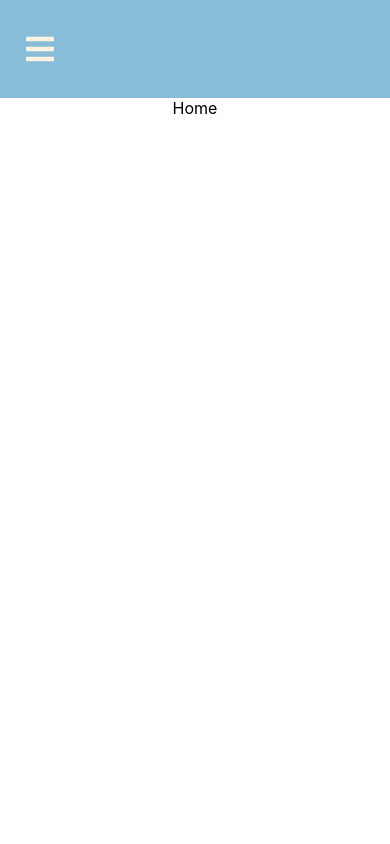
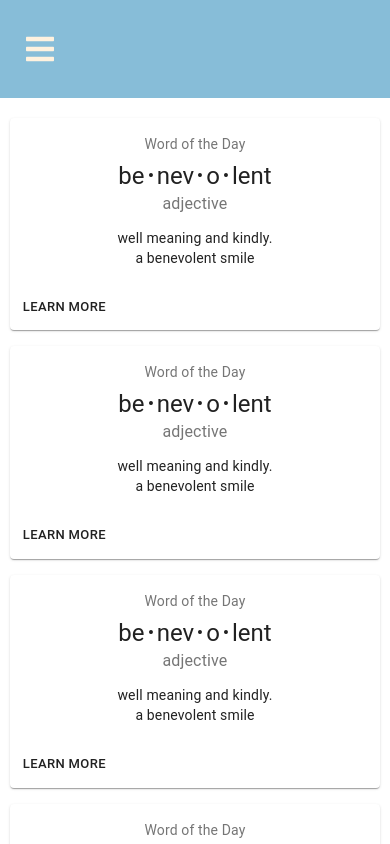
Before and after one commit to dajalac/gerenciador_de_profissionais, a React (Create React App) app in the folder frontend/: page / in a window 390 px wide. Shown: the top 844 px of the page. Built offline with nearby package versions, Linux system fonts and the light colour scheme.

Commit message:
home screen v.1

```diff
--- a/frontend/package.json
+++ b/frontend/package.json
@@ -4,6 +4,7 @@
   "proxy": "http://127.0.0.1:5000",
   "private": true,
   "dependencies": {
+    "@material-ui/core": "^4.11.4",
     "@testing-library/jest-dom": "^5.14.1",
     "@testing-library/react": "^11.2.7",
     "@testing-library/user-event": "^12.8.3",
--- a/frontend/src/App.css
+++ b/frontend/src/App.css
@@ -2,37 +2,7 @@
   text-align: center;
 }
 
-.App-logo {
-  height: 40vmin;
-  pointer-events: none;
+.center{
+  display: flex ;
+  justify-content:center ;
 }
-
-@media (prefers-reduced-motion: no-preference) {
-  .App-logo {
-    animation: App-logo-spin infinite 20s linear;
-  }
-}
-
-.App-header {
-  background-color: #282c34;
-  min-height: 100vh;
-  display: flex;
-  flex-direction: column;
-  align-items: center;
-  justify-content: center;
-  font-size: calc(10px + 2vmin);
-  color: white;
-}
-
-.App-link {
-  color: #61dafb;
-}
-
-@keyframes App-logo-spin {
-  from {
-    transform: rotate(0deg);
-  }
-  to {
-    transform: rotate(360deg);
-  }
-}
--- /dev/null
+++ b/frontend/src/components/Cards/card.js
@@ -0,0 +1,55 @@
+import React from 'react';
+import { makeStyles } from '@material-ui/core/styles';
+import Card from '@material-ui/core/Card';
+import CardActions from '@material-ui/core/CardActions';
+import CardContent from '@material-ui/core/CardContent';
+import Button from '@material-ui/core/Button';
+import Typography from '@material-ui/core/Typography';
+
+const useStyles = makeStyles({
+    root: {
+      minWidth: 275,
+    },
+    bullet: {
+      display: 'inline-block',
+      margin: '0 2px',
+      transform: 'scale(0.8)',
+    },
+    title: {
+      fontSize: 14,
+    },
+    pos: {
+        marginBottom: 12,
+      },
+    });
+
+function card() {
+    const classes = useStyles();
+    const bull = <span className={classes.bullet}>•</span>;
+
+    return (
+      <Card className={classes.root} >
+        <CardContent>
+          <Typography className={classes.title} color="textSecondary" gutterBottom>
+            Word of the Day
+          </Typography>
+          <Typography variant="h5" component="h2">
+            be{bull}nev{bull}o{bull}lent
+          </Typography>
+          <Typography className={classes.pos} color="textSecondary">
+            adjective
+          </Typography>
+          <Typography variant="body2" component="p">
+            well meaning and kindly.
+            <br />
+            a benevolent smile
+          </Typography>
+        </CardContent>
+        <CardActions>
+          <Button size="small">Learn More</Button>
+        </CardActions>
+      </Card>
+    );
+}
+
+export default card
--- a/frontend/src/components/Navbar/Navbar.css
+++ b/frontend/src/components/Navbar/Navbar.css
@@ -25,6 +25,7 @@
     display: flex;
     justify-content: center;
     position: fixed;
+    z-index: 100;
     top: 0;
     left: -100%;
     transition: 850ms;
@@ -37,6 +38,7 @@
     display: flex;
     justify-content: center;
     position: fixed;
+    z-index: 100;
     top: 0;
     left: 0;
     transition: 350ms;
--- /dev/null
+++ b/frontend/src/screens/Home.css
@@ -0,0 +1,31 @@
+.home-screen{
+    display: flex;
+    flex-direction: column;
+    justify-content: center;
+    align-items: center;
+    text-align: center;
+}
+
+.home-screen-items{
+    width: 70%;
+    margin-top: 10%;
+    display: grid;
+    grid-template-columns: 1fr 1fr;
+    grid-gap: 1rem;
+    align-items: center;
+    padding: 8px 8px;
+
+}
+
+@media (max-width: 800px){
+    .home-screen-items{
+        width: 90%;
+    }
+}
+@media (max-width: 600px){
+    .home-screen-items{
+        width: 95%;
+        margin-top: 3%;
+        grid-template-columns: 1fr
+    }
+}
--- a/frontend/src/screens/Home.js
+++ b/frontend/src/screens/Home.js
@@ -1,11 +1,63 @@
-import React from 'react'
+import React from 'react';
+// import { Grid } from '@material-ui/core';
+import Card from '../components/Cards/card';
+import './Home.css'
+
+
 
 function Home() {
-    return (
-        <div>
-            Home
+
+  return (
+    <div className =" home-screen">
+       <div className ="home-screen-items">
+        <Card/>
+        <Card/>
+        <Card/>
+        <Card/>
         </div>
-    )
+        </div>
+
+
+  );
 }
 
-export default Home
+export default Home;
+
+/*
+<div className =" home-screen">
+        <div className ="home-screen-items">
+        <Card/>
+        <Card/>
+        <Card/>
+        <Card/>
+        </div>
+
+    </div>
+
+< Grid container spacing={0}
+    direction="column"
+    alignItems="center"
+    align = "center"
+    justify="center">
+    <Grid container spacing={3} >
+      <Grid item xs={false} sm={2} />
+      <Grid item xs={12} sm={4}>
+          <Card/>
+      </Grid>
+      <Grid item xs={12} sm={4}>
+          <Card/>
+      </Grid>
+      <Grid item xs={false} sm={2} />
+    </Grid>
+    <Grid container spacing={3} >
+      <Grid item xs={false} sm={2} />
+      <Grid item xs={12} sm={4}>
+          <Card/>
+      </Grid>
+      <Grid item xs={12} sm={4}>
+          <Card/>
+      </Grid>
+      <Grid item xs={false} sm={2} />
+    </Grid>
+    </Grid>
+*/
```
Also changed, not shown: 1 other file (tests, documents, lock files or other folders).
